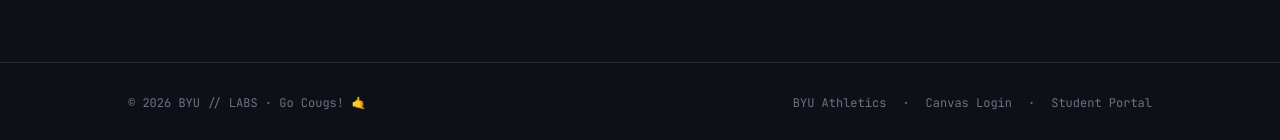
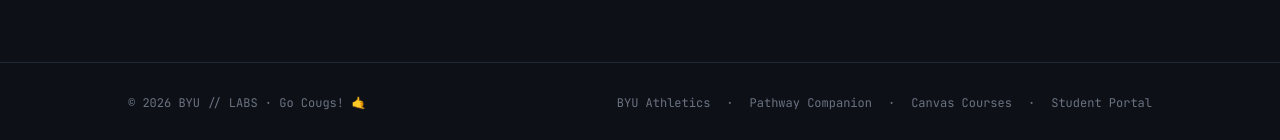
Before and after one commit to BYULabs/byulabs.github.io, a Jekyll site: the page built from index.html, in a window 1280 px wide. Shown: the part 1111-1251 px from the top of the page. Built offline with Jekyll 4.4.1, drawn with Linux system fonts in a browser that asks for light colours.

Commit message:
fix: update footer links for improved clarity and navigation

```diff
--- a/_includes/footer.html
+++ b/_includes/footer.html
@@ -7,7 +7,9 @@
     <div class="flex flex-wrap justify-center gap-4 text-xs dark:text-gray-500 light:text-gray-400">
       <a href="https://byucougars.com/" target="_blank" rel="noopener noreferrer" class="hover:dark:text-gray-300 hover:light:text-gray-700 transition-colors">BYU Athletics</a>
       <span>·</span>
-      <a href="https://byupw.instructure.com/" target="_blank" rel="noopener noreferrer" class="hover:dark:text-gray-300 hover:light:text-gray-700 transition-colors">Canvas Login</a>
+      <a href="https://companion.byupathway.edu/" target="_blank" rel="noopener noreferrer" class="hover:dark:text-gray-300 hover:light:text-gray-700 transition-colors">Pathway Companion</a>
+      <span>·</span>
+      <a href="https://byupw.instructure.com/" target="_blank" rel="noopener noreferrer" class="hover:dark:text-gray-300 hover:light:text-gray-700 transition-colors">Canvas Courses</a>
       <span>·</span>
       <a href="https://portal.byupathway.edu/CMCPortal/secure/student/stuportal.aspx" target="_blank" rel="noopener noreferrer" class="hover:dark:text-gray-300 hover:light:text-gray-700 transition-colors">Student Portal</a>
     </div>
```
